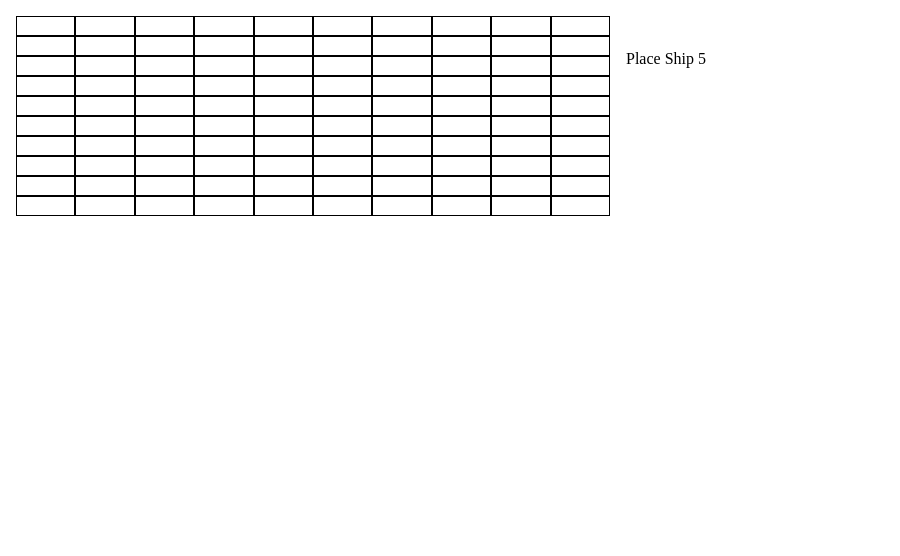
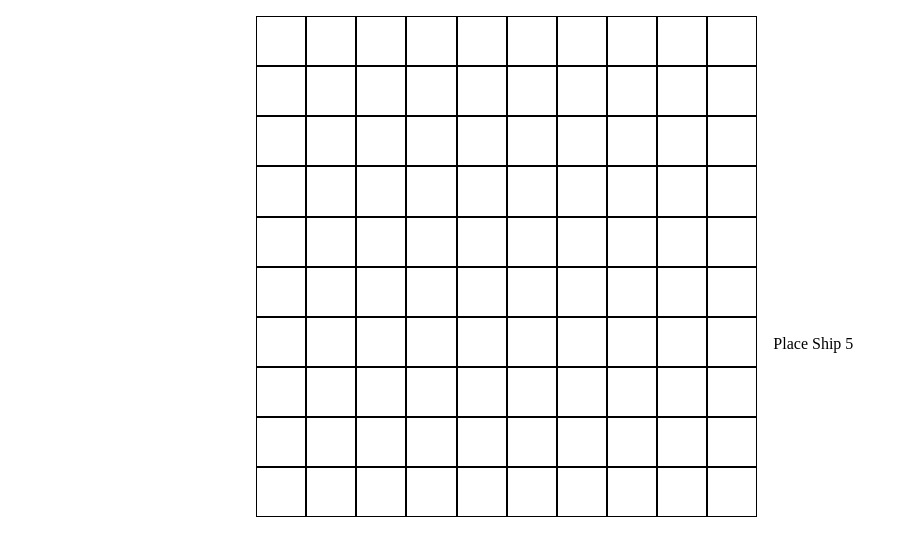
Before and after one commit to eccol/battleship-js, a website built with webpack: page src/index.html in a window 1280 px wide. Shown: the whole page, without its empty margins (0-900 px from the left). Built offline with nearby package versions, Linux system fonts and the light colour scheme.

Commit message:
Set layout

```diff
--- a/src/style.scss
+++ b/src/style.scss
@@ -3,9 +3,15 @@
   padding: 0;
 }
 
+body {
+  display: flex;
+  justify-content: center;
+}
+
 .container {
+  flex: 0 1 800px;
   display: grid;
-  grid-template-columns: repeat(1fr, 2);
+  grid-template-columns: 2fr 1fr;
   grid-template-rows: repeat(1fr, 2);
 
   .main {
@@ -27,6 +33,7 @@
   margin: 1rem;
   display: flex;
   flex-direction: column;
+  aspect-ratio: 1/1;
 
   .row {
     min-width: 10px;
```
